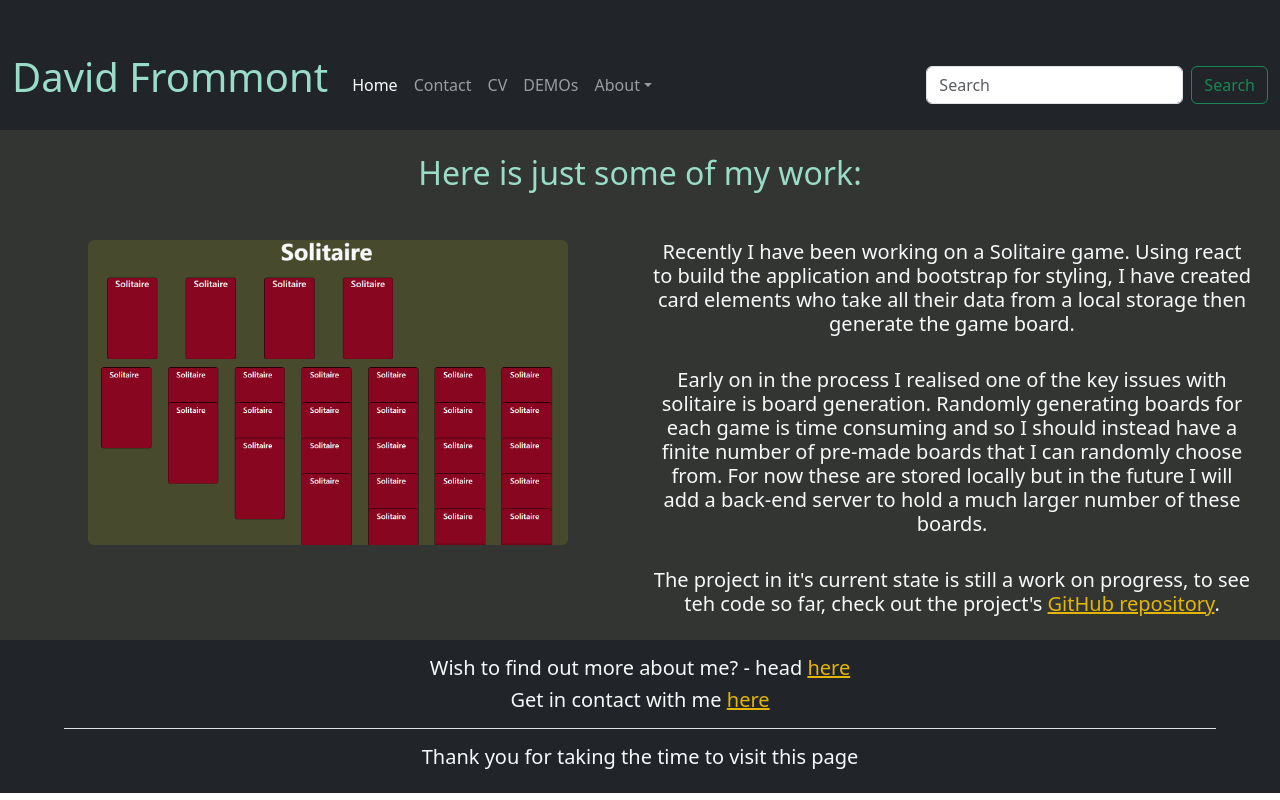
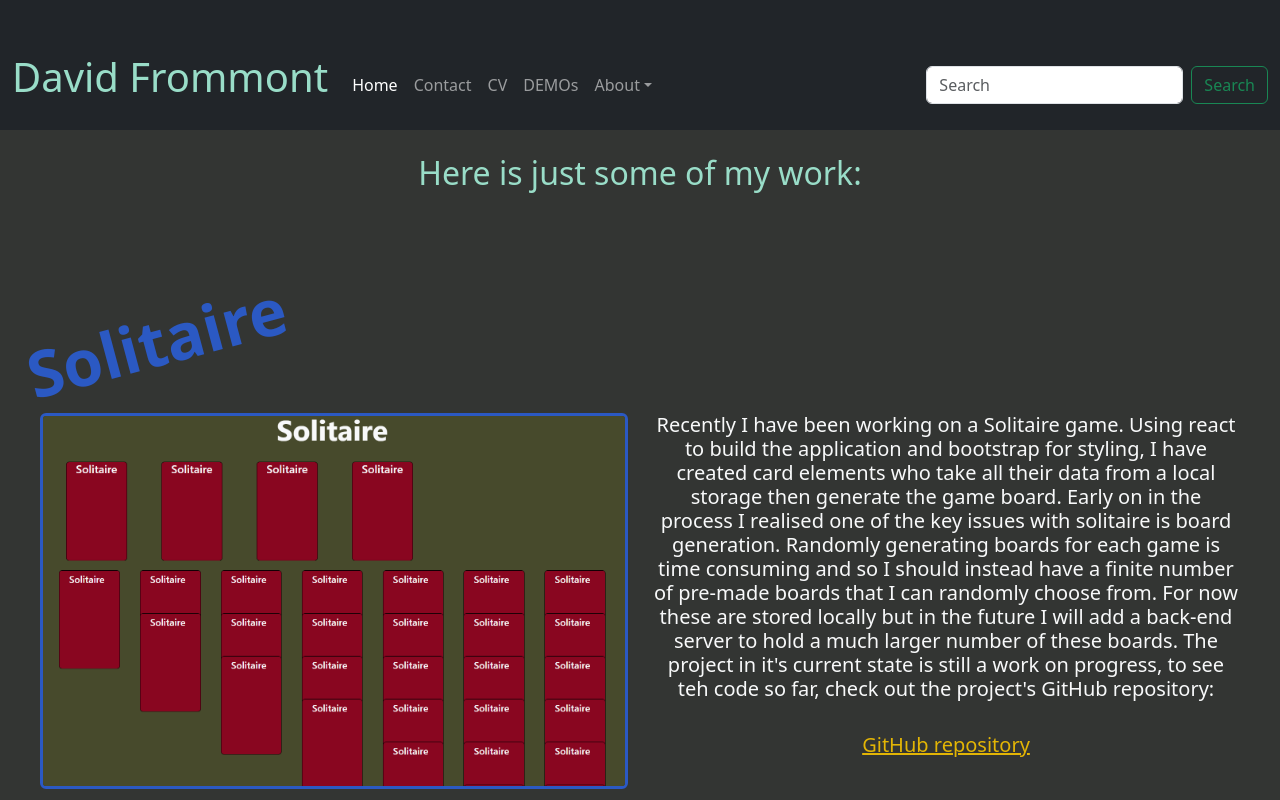
Before and after one commit to dfrommont/Portfolio, a React (Create React App) app: page /Demos in a window 1280 px wide. Shown: the top 800 px of the page. Built offline with nearby package versions, Linux system fonts and the light colour scheme.

Commit message:
export demos to an external array, moved external arrays into their own folder and corrected imports

```diff
--- a/src/Demos.js
+++ b/src/Demos.js
@@ -1,22 +1,34 @@
 import React from "react";
 import { Link } from "react-router-dom";
 import solitaire from './assets/solitaire snapshot.png';
+
+import examples from './data/demos'
 
 const Demos = () => {
     return(
         <>
             <div className="container-fluid text-light" style={{backgroundColor: "var(--jet)"}}>
                 <p className="h2 text-center p-4" style={{color: "var(--tiffany-blue)"}}>Here is just some of my work:</p>
-                <div className="row p-3">
-                    <div className="col justify-content-center">
-                        <img src={solitaire} className="rounded mx-auto d-block" style={{width: "80%"}}></img> {/* Make into a button*/ }
+                {
+                examples.map((example) => (
+                    <div className="container-fluid">
+                        <div className="row">
+                            <div className="col-auto">
+                                <p id="example-title" className="display-3 text-start fw-bold" style={{color: "var(--tang-blue)"}}>{example.title}</p>
+                            </div>
+                        </div>
+                        <div className="row p-3">
+                            <div className="col justify-content-center">
+                                <img src={example.image} className="rounded mx-auto d-block" style={{width: "100%", border: "3px solid var(--tang-blue)"}}></img>
+                            </div>
+                            <div className="col-sm">
+                                <p className="h5 text-center">{example.text}</p><br />
+                                <p className="h5 text-center">{example.link}</p>
+                            </div>
+                        </div>
                     </div>
-                    <div className="col-sm">
-                        <p className="h5 text-center">Recently I have been working on a Solitaire game. Using react to build the application and bootstrap for styling, I have created card elements who take all their data from a local storage then generate the game board.</p>
-                        <br /><p className="h5 text-center">Early on in the process I realised one of the key issues with solitaire is board generation. Randomly generating boards for each game is time consuming and so I should instead have a finite number of pre-made boards that I can randomly choose from. For now these are stored locally but in the future I will add a back-end server to hold a much larger number of these boards.</p>
-                        <br /><p className="h5 text-center">The project in it's current state is still a work on progress, to see teh code so far, check out the project's <Link id="link" to={"https://github.com/dfrommont/Solitaire"}>GitHub repository</Link>.</p>
-                    </div>
-                </div>
+                    ))
+                }
             </div>
         </>
     )
--- a/src/Home.js
+++ b/src/Home.js
@@ -1,7 +1,7 @@
 import React from "react";
 import portrait from './assets/portrait.png';
 
-import diary from './components/diary.js'
+import diary from './data/diary.js'
 
 const Home = () => {
 
--- /dev/null
+++ b/src/data/demos.js
@@ -0,0 +1,22 @@
+import React from 'react';
+import { Link } from 'react-router-dom';
+
+import solitaire from './../assets/solitaire snapshot.png';
+import structures from './../assets/Data Structures snapshot.png'
+
+const demos = [
+    {
+        "text": "Recently I have been working on a Solitaire game. Using react to build the application and bootstrap for styling, I have created card elements who take all their data from a local storage then generate the game board. Early on in the process I realised one of the key issues with solitaire is board generation. Randomly generating boards for each game is time consuming and so I should instead have a finite number of pre-made boards that I can randomly choose from. For now these are stored locally but in the future I will add a back-end server to hold a much larger number of these boards.\n The project in it's current state is still a work on progress, to see teh code so far, check out the project's GitHub repository:",
+        "image": solitaire,
+        "title": "Solitaire",
+        "link": <Link id="link" to={"https://github.com/dfrommont/Solitaire"}>GitHub repository</Link>
+    },
+    {
+        "text": "Coded alongside a first year module (Data Structures and Algorithms) I built up a repo of Java ADTs. Each type contains classes representing nodes that hold data and the structure that links all the nodes together as well as a main class and a test class. Documentation has also been egenrated for every type. The included ADTs are: Singly Linked list, Doubly Linked list, Queue ysing array, Queue using Doubly Linked list, Priority Queue, Binary Search tree, Stack using array and Stack using Doubly Linked list.",
+        "image": structures,
+        "title": "Java Data Structures",
+        "link": <Link id="link" to={"https://github.com/dfrommont/Java_Data_Structures"}>GitHub repository</Link>
+    }
+]
+
+export default demos;
--- a/src/index.css
+++ b/src/index.css
@@ -30,3 +30,10 @@
 #cv-container {
   background-color: var(--tiffany-blue);
 }
+
+#example-title {
+  position: block;
+  transform: rotate(-15deg);
+  margin-top: 10vh;
+  padding-bottom: -20vh;
+}
```
Also changed, not shown: src/assets/Data Structures snapshot.png (added), src/data/diary.js (renamed from src/components/diary.js).
